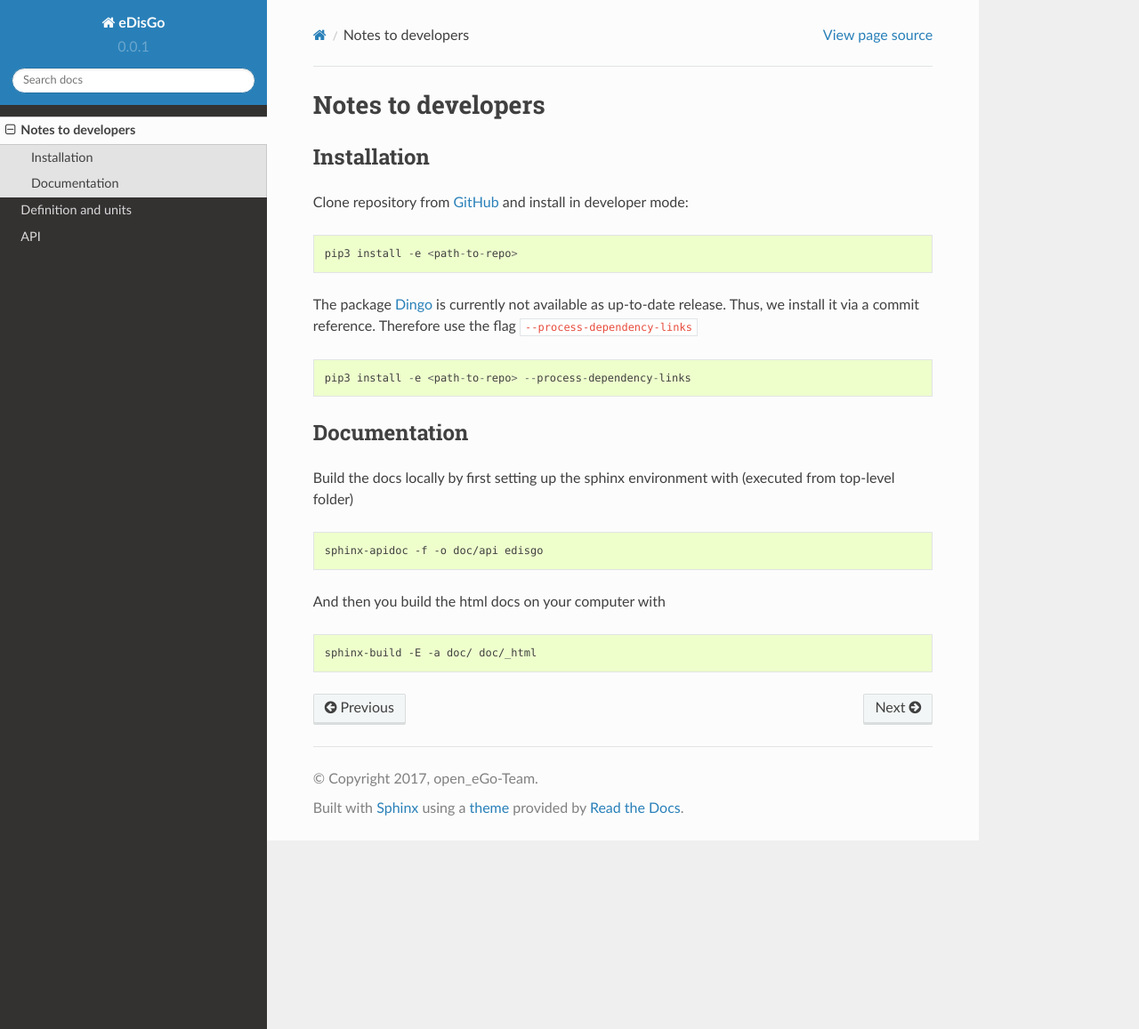
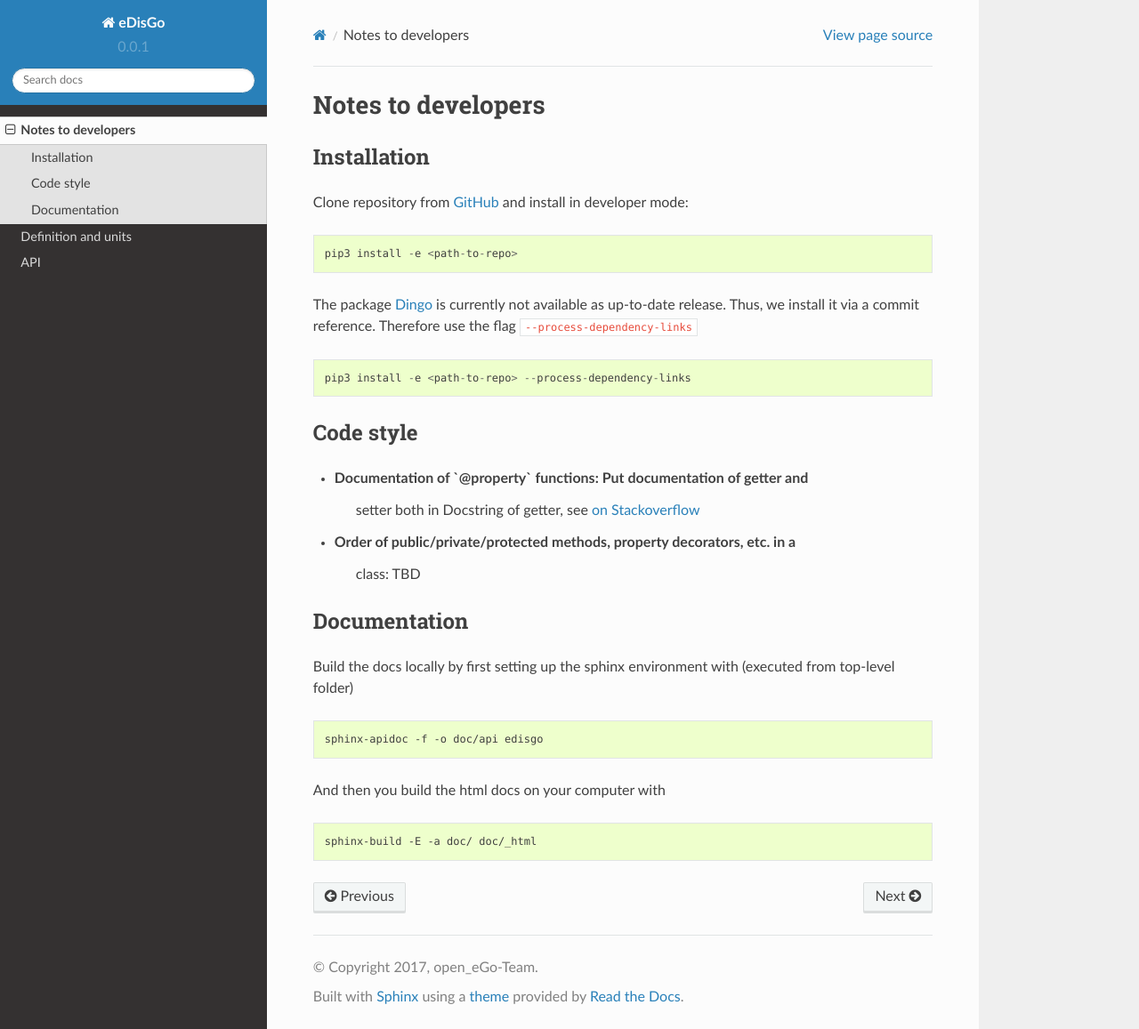
Before and after one commit to openego/eDisGo, a Sphinx documentation site: the page built from doc/dev_notes.rst, in a window 1280 px wide and 1157 px high. Shown: the whole window at 89% size. Built offline with Sphinx 7.4.7 and the Read the Docs theme 2.0.0, drawn with Linux system fonts in a browser that asks for light colours; formulas are drawn with MathJax 3; pages that are not in the unit, such as notebooks, are missing from menus.

Commit message:
Add some code style docs

```diff
--- a/doc/dev_notes.rst
+++ b/doc/dev_notes.rst
@@ -16,6 +16,16 @@ Therefore use the flag :code:`--process-dependency-links` ::
     pip3 install -e <path-to-repo> --process-dependency-links
 
 
+Code style
+~~~~~~~~~~
+
+* **Documentation of `@property` functions**: Put documentation of getter and
+    setter both in Docstring of getter, see
+    `on Stackoverflow <https://stackoverflow.com/a/16025754/6385207>`_
+* Order of public/private/protected methods, property decorators, etc. in a
+    class: TBD
+
+
 Documentation
 ~~~~~~~~~~~~~
 
```
